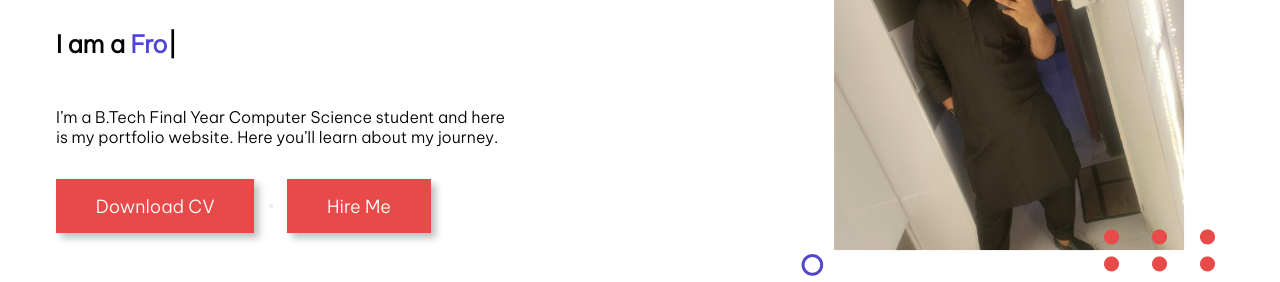
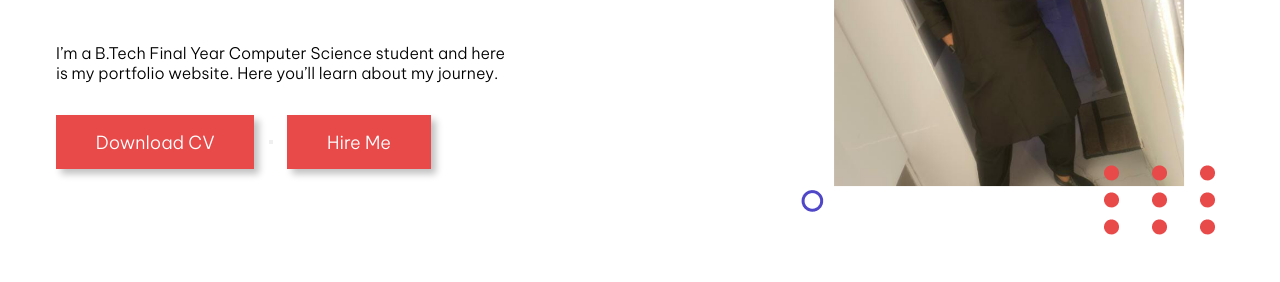
Before and after one commit to aditya-jain-dev/portfolio-1, a plain HTML site: page index.html in a window 1280 px wide. Shown: the part 320-602 px from the top of the page. Drawn offline with nearby package versions, Linux system fonts and the light colour scheme.

Commit message:
revert hero-section margin changes

```diff
--- a/style.css
+++ b/style.css
@@ -101,7 +101,7 @@ nav{
     justify-content: center;
     align-items: center;
     gap: 5rem;
-    margin: 7rem auto;
+    margin: 3rem auto;
     padding: 0 1rem;
     padding-bottom: 9rem;
 }
```
